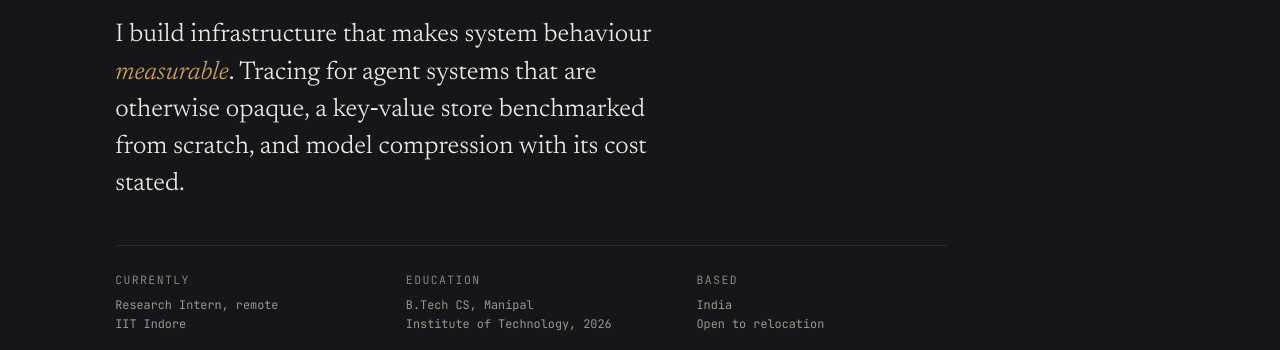
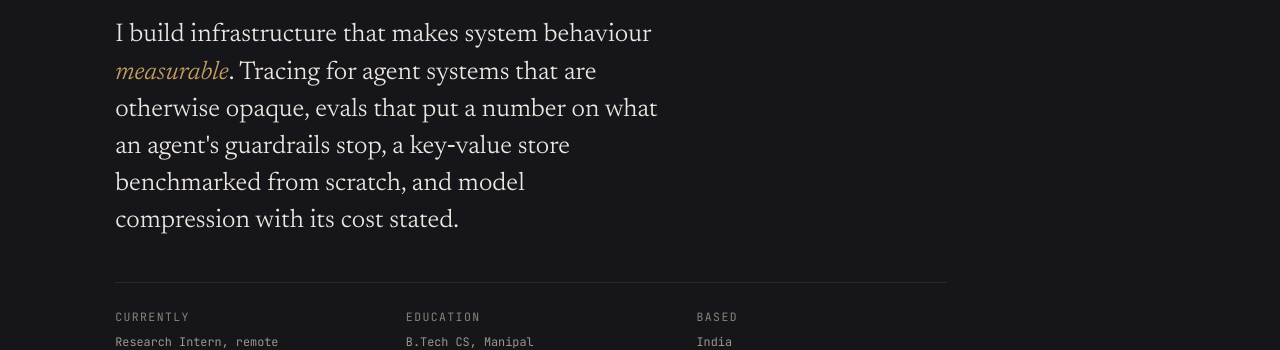
Before and after one commit to Medhaj-ops/portfolio, a plain HTML site: page index.html in a window 1280 px wide. Shown: the part 454-804 px from the top of the page. Drawn offline with nearby package versions, Linux system fonts and the light colour scheme.

Commit message:
Add the eval work to the thesis, meta descriptions and social card
Co-Authored-By: Claude Opus 5.5 <noreply@anthropic.com>

```diff
--- a/index.html
+++ b/index.html
@@ -7,22 +7,22 @@
 <link rel="icon" type="image/png" sizes="32x32" href="assets/favicon-32.png">
 <link rel="apple-touch-icon" href="assets/apple-touch-icon.png">
 <meta name="theme-color" content="#16151A">
-<meta name="description" content="Systems and AI infrastructure. Distributed tracing for LLM agents, a key-value store benchmarked from scratch, and model compression with the accuracy cost stated.">
+<meta name="description" content="Systems and AI infrastructure. Distributed tracing for LLM agents, evals that measure what agent guardrails stop, a key-value store benchmarked from scratch, and model compression with the accuracy cost stated.">
 <link rel="canonical" href="https://medhaj-ops.github.io/portfolio/">
 <meta property="og:type" content="website">
 <meta property="og:site_name" content="Medhaj Dubey">
 <meta property="og:title" content="Medhaj Dubey, Engineering Notebook">
-<meta property="og:description" content="Systems and AI infrastructure. Distributed tracing for LLM agents, a key-value store benchmarked from scratch, and model compression with the accuracy cost stated.">
+<meta property="og:description" content="Systems and AI infrastructure. Distributed tracing for LLM agents, evals that measure what agent guardrails stop, a key-value store benchmarked from scratch, and model compression with the accuracy cost stated.">
 <meta property="og:url" content="https://medhaj-ops.github.io/portfolio/">
-<meta property="og:image" content="https://medhaj-ops.github.io/portfolio/assets/og.png">
+<meta property="og:image" content="https://medhaj-ops.github.io/portfolio/assets/og.png?v=2">
 <meta property="og:image:type" content="image/png">
 <meta property="og:image:width" content="2400">
 <meta property="og:image:height" content="1260">
 <meta property="og:image:alt" content="Medhaj Dubey, Engineering Notebook. A bar showing a model compressed from 591 MB to 34 MB, drawn to scale.">
 <meta name="twitter:card" content="summary_large_image">
 <meta name="twitter:title" content="Medhaj Dubey, Engineering Notebook">
-<meta name="twitter:description" content="Systems and AI infrastructure. Distributed tracing for LLM agents, a key-value store benchmarked from scratch, and model compression with the accuracy cost stated.">
-<meta name="twitter:image" content="https://medhaj-ops.github.io/portfolio/assets/og.png">
+<meta name="twitter:description" content="Systems and AI infrastructure. Distributed tracing for LLM agents, evals that measure what agent guardrails stop, a key-value store benchmarked from scratch, and model compression with the accuracy cost stated.">
+<meta name="twitter:image" content="https://medhaj-ops.github.io/portfolio/assets/og.png?v=2">
 <title>Medhaj Dubey, Engineering Notebook</title>
 <link rel="preconnect" href="https://fonts.googleapis.com">
 <link rel="preconnect" href="https://fonts.gstatic.com" crossorigin>
@@ -196,8 +196,9 @@ svg{max-width:100%;height:auto;display:block}
     <p class="kicker">Engineering Notebook <span>/ Systems &amp; AI Infrastructure / 2026</span></p>
     <h1>Medhaj<br>Dubey</h1>
     <p class="thesis">I build infrastructure that makes system behaviour <em>measurable</em>.
-      Tracing for agent systems that are otherwise opaque, a key&#8209;value store benchmarked
-      from scratch, and model compression with its cost stated.</p>
+      Tracing for agent systems that are otherwise opaque, evals that put a number on what an
+      agent's guardrails stop, a key&#8209;value store benchmarked from scratch, and model
+      compression with its cost stated.</p>
     <div class="standfirst">
       <div class="sf-item"><b>Currently</b>Research Intern, remote<br>IIT Indore</div>
       <div class="sf-item"><b>Education</b>B.Tech CS, Manipal<br>Institute of Technology, 2026</div>
```
Also changed, not shown: assets/og.png.
